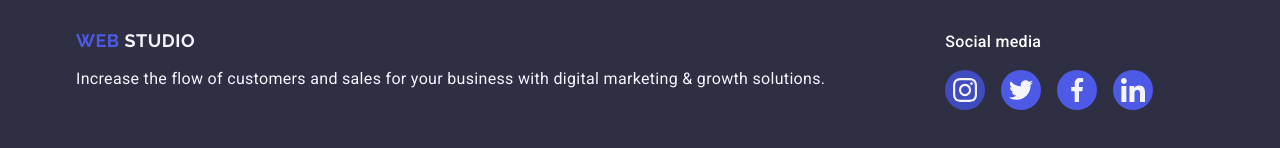
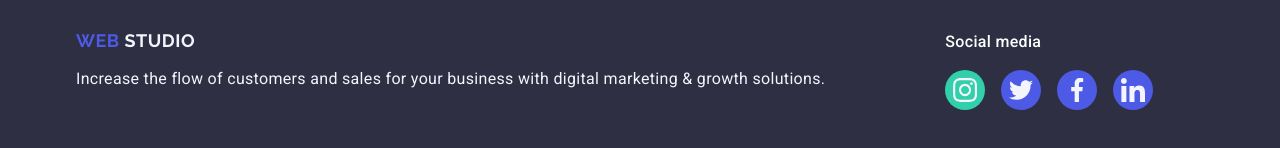
Before and after one commit to Yuliia-os/goit-markup-hw-04, a plain HTML site: page index.html in a window 1280 px wide. In both pictures the pointer is over the link 965 px from the left and 3337 px from the top of the page. Shown: the part 3248-3396 px from the top of the page. Drawn offline with nearby package versions, Linux system fonts and the light colour scheme.

Commit message:
Update styles.css

```diff
--- a/css/styles.css
+++ b/css/styles.css
@@ -517,5 +517,5 @@ color: #434455;
 
 .footer-link:hover,
 .footer-link:focus {
-    background-color: #404bbf;
+    background-color: #31d0aa;
 }
```
